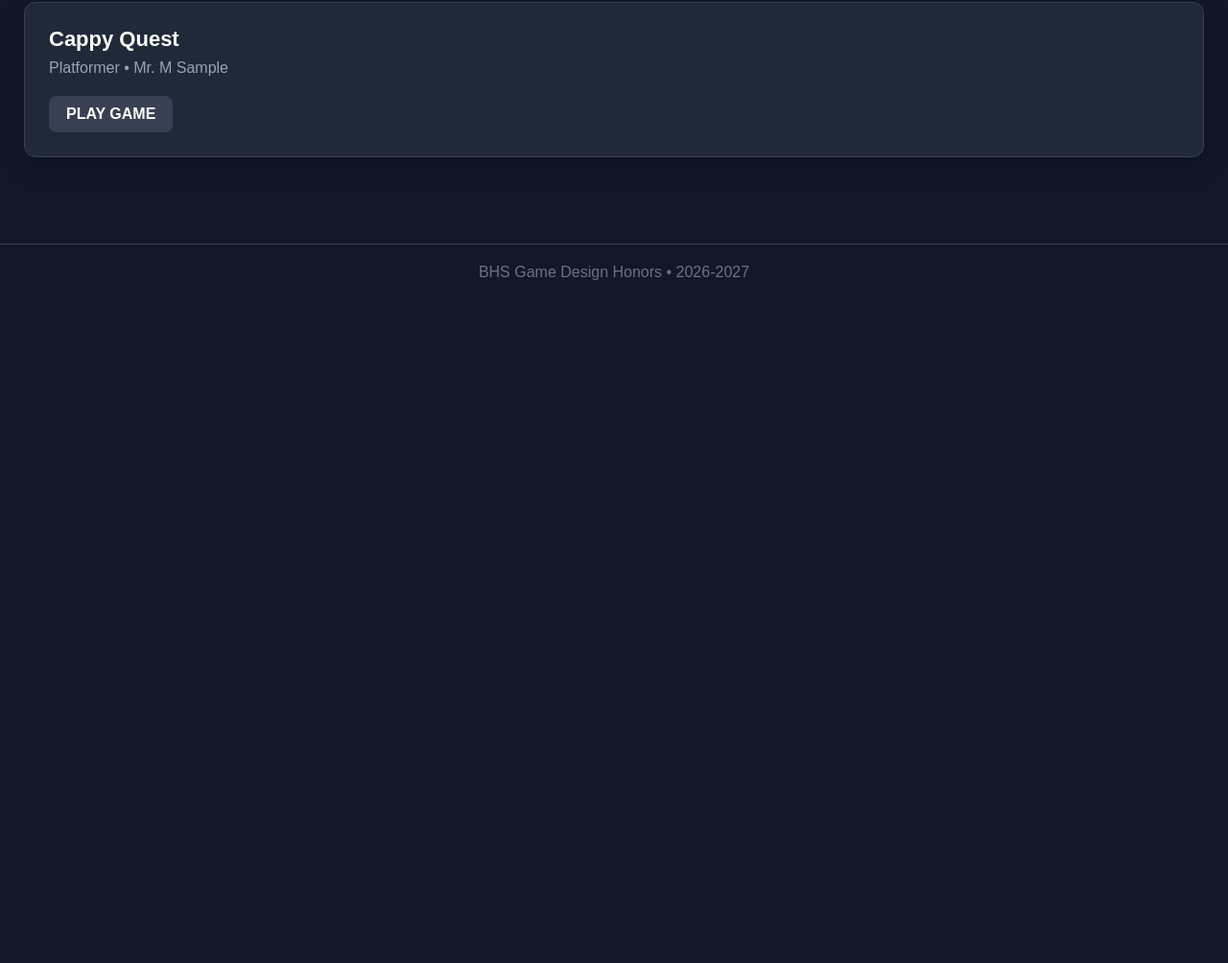
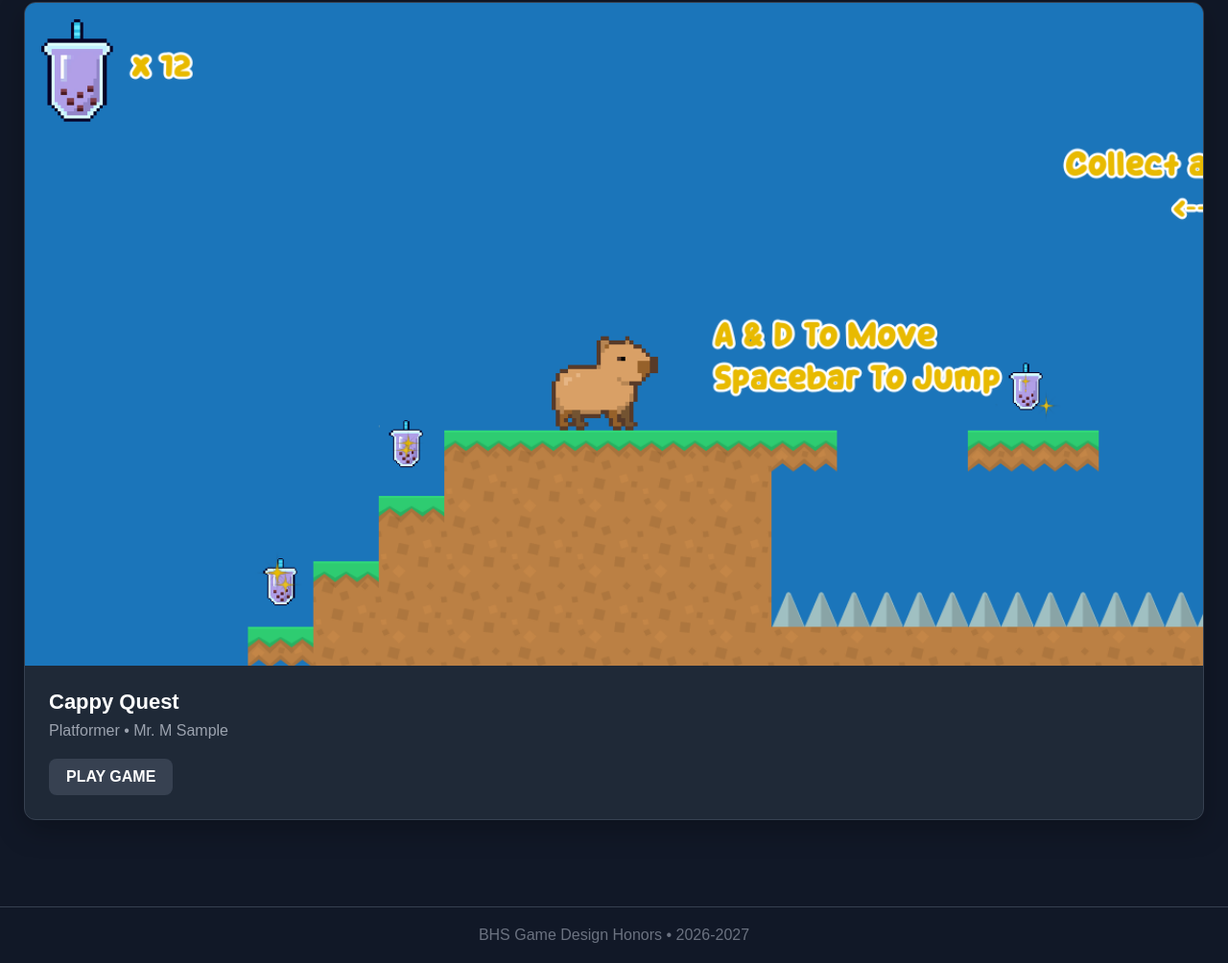
Before and after one commit to BoontonHighSchool/26-27-Game-Design, a plain HTML site: page index.html in a window 1280 px wide. Shown: the part 256-1260 px from the top of the page at 96% size. Before the commit the page ends 800 px from the top, so only its background shows below. Drawn offline with Linux system fonts and the light colour scheme.

Commit message:
Enhance game card with image and layout adjustments
Added game image and improved game card layout.

```diff
--- a/index.html
+++ b/index.html
@@ -71,8 +71,19 @@
             background: #1f2937;
             border: 1px solid #374151;
             border-radius: 12px;
+            overflow: hidden;
+            box-shadow: 0 10px 30px rgba(0,0,0,0.25);
+        }
+
+        .game-image {
+            width: 100%;
+            aspect-ratio: 16 / 9;
+            object-fit: cover;
+            display: block;
+        }
+
+        .game-card-content {
             padding: 25px;
-            box-shadow: 0 10px 30px rgba(0,0,0,0.25);
         }
 
         .game-card h3 {
@@ -149,6 +160,14 @@
 
         <div class="game-card">
 
+            <img
+                src="Images/CappyQuest.png"
+                alt="Cappy Quest game screenshot"
+                class="game-image">
+
+
+            <div class="game-card-content">
+
                 <h3>
                     Cappy Quest
                 </h3>
@@ -164,6 +183,8 @@
                     PLAY GAME
 
                 </a>
+
+            </div>
 
         </div>
 
```
Lines whose indentation alone changed are shown as unchanged.
